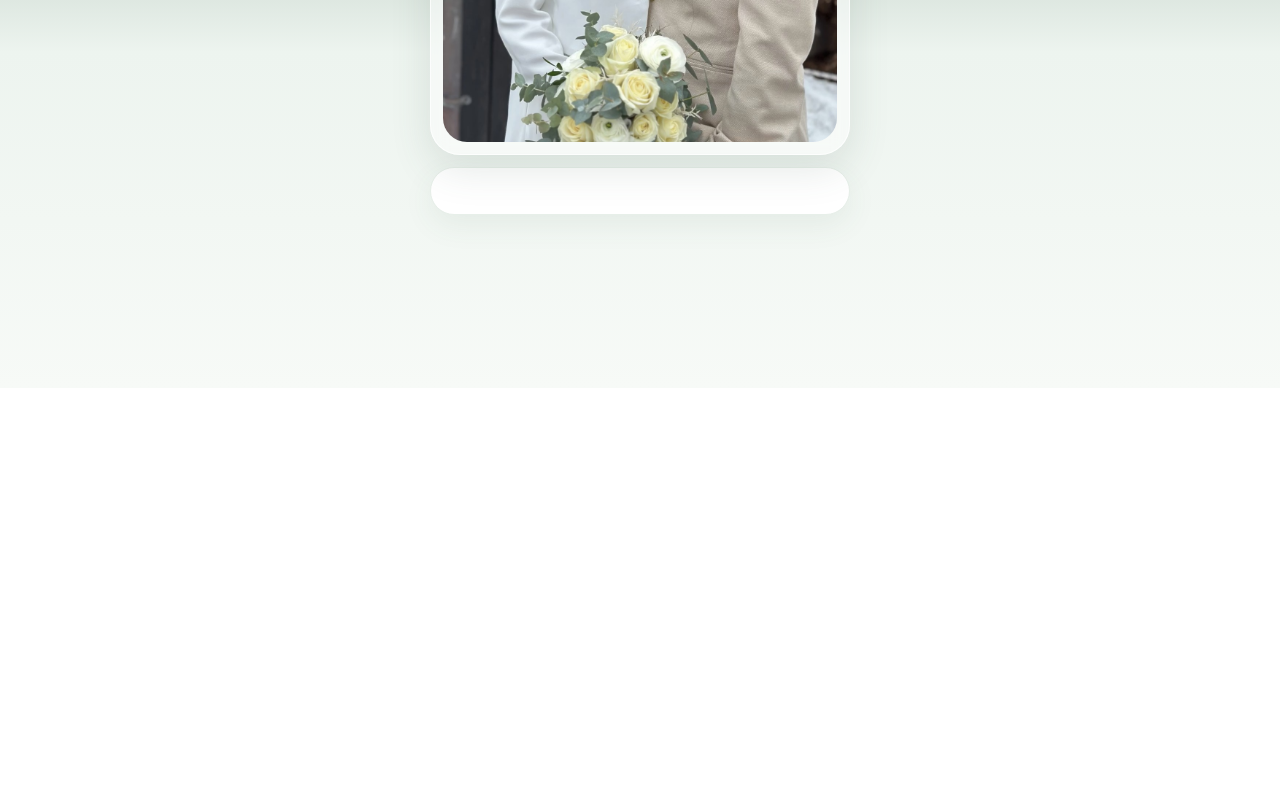
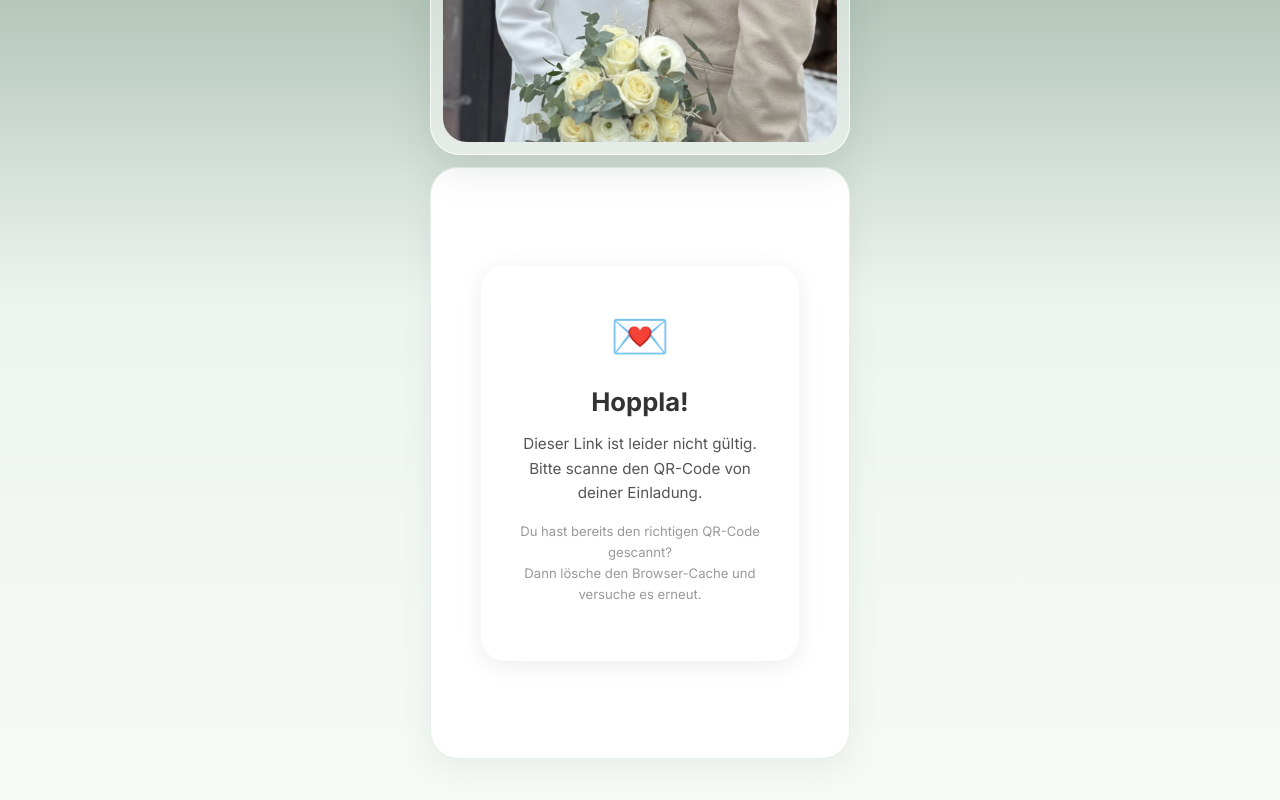
Before and after one commit to Valijuu/QRUpload, an Angular app: page /zugang-verweigert in a window 1280 px wide. Before the commit this address led to /. Shown: the part 412-1212 px from the top of the page. Before the commit the page ends 800 px from the top, so only its background shows below. Built offline with nearby package versions, Linux system fonts and the light colour scheme.

Commit message:
- auth integriert

```diff
--- a/src/app/app.routes.ts
+++ b/src/app/app.routes.ts
@@ -1,16 +1,29 @@
 import { Routes } from '@angular/router';
 import { Weddingpros } from '../components/weddingpros/weddingpros';
 import { Home } from '../components/home/home';
+import { AccessDenied } from '../components/access-denied/access-denied';
+import { authGuard } from './guards/auth.guard';
 
 export const routes: Routes = [
   {
     path: '',
     component: Home,
     title: 'Home',
+    canActivate: [authGuard],
   },
   {
     path: 'weddingpros',
     component: Weddingpros,
     title: 'Weddingpros',
-  }
+    canActivate: [authGuard],
+  },
+  {
+    path: 'zugang-verweigert',
+    component: AccessDenied,
+    title: 'Kein Zugang',
+  },
+  {
+    path: '**',
+    redirectTo: '',
+  },
 ];
--- /dev/null
+++ b/src/app/guards/auth.guard.ts
@@ -0,0 +1,19 @@
+import { inject } from '@angular/core';
+import { CanActivateFn, Router } from '@angular/router';
+import { TokenService } from '../services/token/token-service';
+
+export const authGuard: CanActivateFn = (route) => {
+  const tokenService = inject(TokenService);
+  const router = inject(Router);
+
+  const urlToken = route.queryParamMap.get('token');
+  if (urlToken && tokenService.validateAndStore(urlToken)) {
+    return true;
+  }
+
+  if (tokenService.isAuthenticated()) {
+    return true;
+  }
+
+  return router.createUrlTree(['/zugang-verweigert']);
+};
--- /dev/null
+++ b/src/app/services/token/token-service.ts
@@ -0,0 +1,22 @@
+import { Injectable } from '@angular/core';
+
+@Injectable({
+  providedIn: 'root',
+})
+export class TokenService {
+  // Ändere diesen Token und verwende denselben in der QR-Code-URL
+  private readonly VALID_TOKEN = 'ROTATED_TOKEN_REMOVED_FROM_HISTORY';
+  private readonly STORAGE_KEY = 'wedding_access_token';
+
+  validateAndStore(token: string): boolean {
+    if (token === this.VALID_TOKEN) {
+      localStorage.setItem(this.STORAGE_KEY, token);
+      return true;
+    }
+    return false;
+  }
+
+  isAuthenticated(): boolean {
+    return localStorage.getItem(this.STORAGE_KEY) === this.VALID_TOKEN;
+  }
+}
--- /dev/null
+++ b/src/components/access-denied/access-denied.css
@@ -0,0 +1,40 @@
+.access-denied-wrapper {
+  display: flex;
+  justify-content: center;
+  align-items: center;
+  min-height: 60vh;
+  padding: 2rem;
+}
+
+.access-denied-card {
+  text-align: center;
+  background: #fff;
+  border-radius: 1.5rem;
+  padding: 2.5rem 2rem;
+  box-shadow: 0 4px 24px rgba(0, 0, 0, 0.08);
+  max-width: 340px;
+  width: 100%;
+}
+
+.icon {
+  font-size: 3rem;
+  margin-bottom: 1rem;
+}
+
+h1 {
+  font-size: 1.6rem;
+  margin-bottom: 0.75rem;
+  color: #333;
+}
+
+p {
+  color: #555;
+  font-size: 0.95rem;
+  line-height: 1.6;
+  margin-bottom: 1rem;
+}
+
+.hint {
+  font-size: 0.82rem;
+  color: #999;
+}
--- /dev/null
+++ b/src/components/access-denied/access-denied.html
@@ -0,0 +1,14 @@
+<div class="access-denied-wrapper">
+  <div class="access-denied-card">
+    <div class="icon">💌</div>
+    <h1>Hoppla!</h1>
+    <p>
+      Dieser Link ist leider nicht gültig.<br />
+      Bitte scanne den QR-Code von deiner Einladung.
+    </p>
+    <p class="hint">
+      Du hast bereits den richtigen QR-Code gescannt?<br />
+      Dann lösche den Browser-Cache und versuche es erneut.
+    </p>
+  </div>
+</div>
--- /dev/null
+++ b/src/components/access-denied/access-denied.ts
@@ -0,0 +1,8 @@
+import { Component } from '@angular/core';
+
+@Component({
+  selector: 'app-access-denied',
+  templateUrl: './access-denied.html',
+  styleUrl: './access-denied.css',
+})
+export class AccessDenied {}
```
